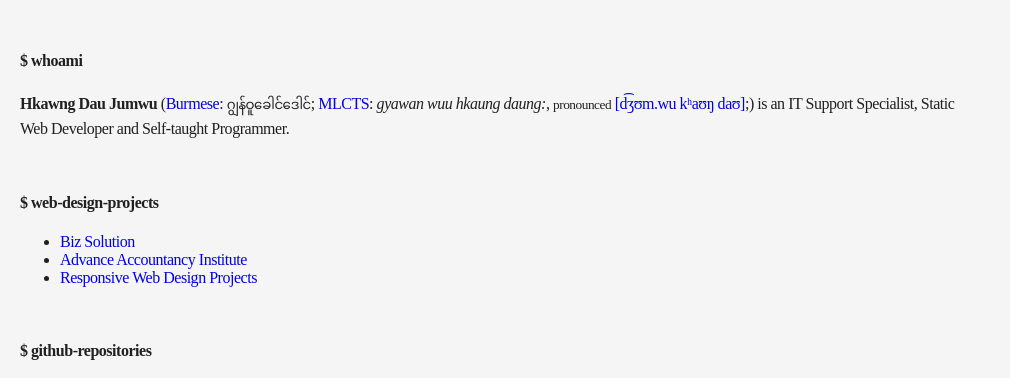
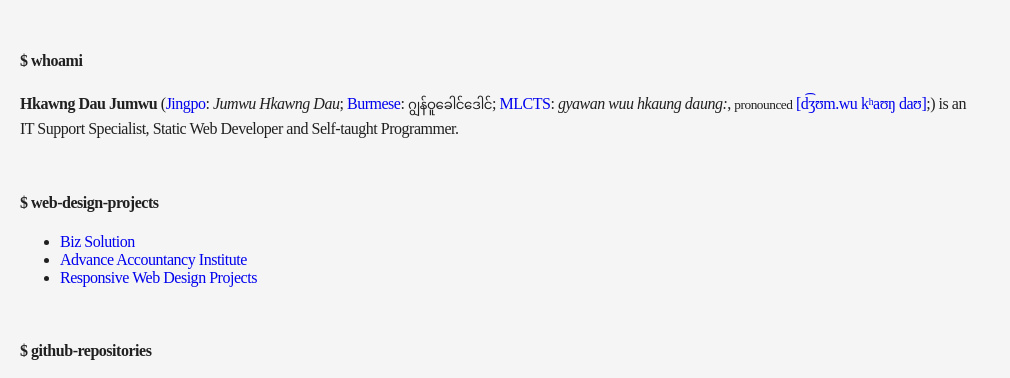
Before and after one commit to SnowballTheLev/SnowballTheLev.github.io, a plain HTML site: page index.html in a window 1280 px wide. Shown: the part 102-480 px from the top of the page, without its empty margins (0-1010 px from the left). Drawn offline with Linux system fonts and the light colour scheme.

Commit message:
Update index.html

```diff
--- a/index.html
+++ b/index.html
@@ -47,7 +47,7 @@
 <p>Hello, Friend? That's lame. May be I should greet normally like "Hi there 👋" or something.</p>
 <br>
 <h4>$ whoami</h4>
-  <p><strong>Hkawng Dau Jumwu</strong> (<a href="https://en.wikipedia.org/wiki/Burmese_language" target="_blank" title="Burmese Language">Burmese</a>: <small>ဂျွန်ဝူခေါင်ဒေါင်</small>; <a href="https://en.wikipedia.org/wiki/MLC_Transcription_System" target="_blank" title="MLC Transcription System">MLCTS</a>: <em>gyawan wuu hkaung daung:</em>, <small>pronounced</small> <a href="https://en.wikipedia.org/wiki/Help:IPA/Burmese" target="_blank" title="Help:IPA/Burmese">[d͡ʒʊm.wu kʰaʊŋ daʊ]</a>;) is an IT Support Specialist, Static Web Developer and Self-taught Programmer.</p>
+  <p><strong>Hkawng Dau Jumwu</strong> (<a href="https://en.wikipedia.org/wiki/Jingpho_language" target="_blank" title="Jingpho Language">Jingpo</a>: <em>Jumwu Hkawng Dau</em>; <a href="https://en.wikipedia.org/wiki/Burmese_language" target="_blank" title="Burmese Language">Burmese</a>: <small>ဂျွန်ဝူခေါင်ဒေါင်</small>; <a href="https://en.wikipedia.org/wiki/MLC_Transcription_System" target="_blank" title="MLC Transcription System">MLCTS</a>: <em>gyawan wuu hkaung daung:</em>, <small>pronounced</small> <a href="https://en.wikipedia.org/wiki/Help:IPA/Burmese" target="_blank" title="Help:IPA/Burmese">[d͡ʒʊm.wu kʰaʊŋ daʊ]</a>;) is an IT Support Specialist, Static Web Developer and Self-taught Programmer.</p>
 <br>
 <h4>$ web-design-projects</h4>
 <ul>
```
